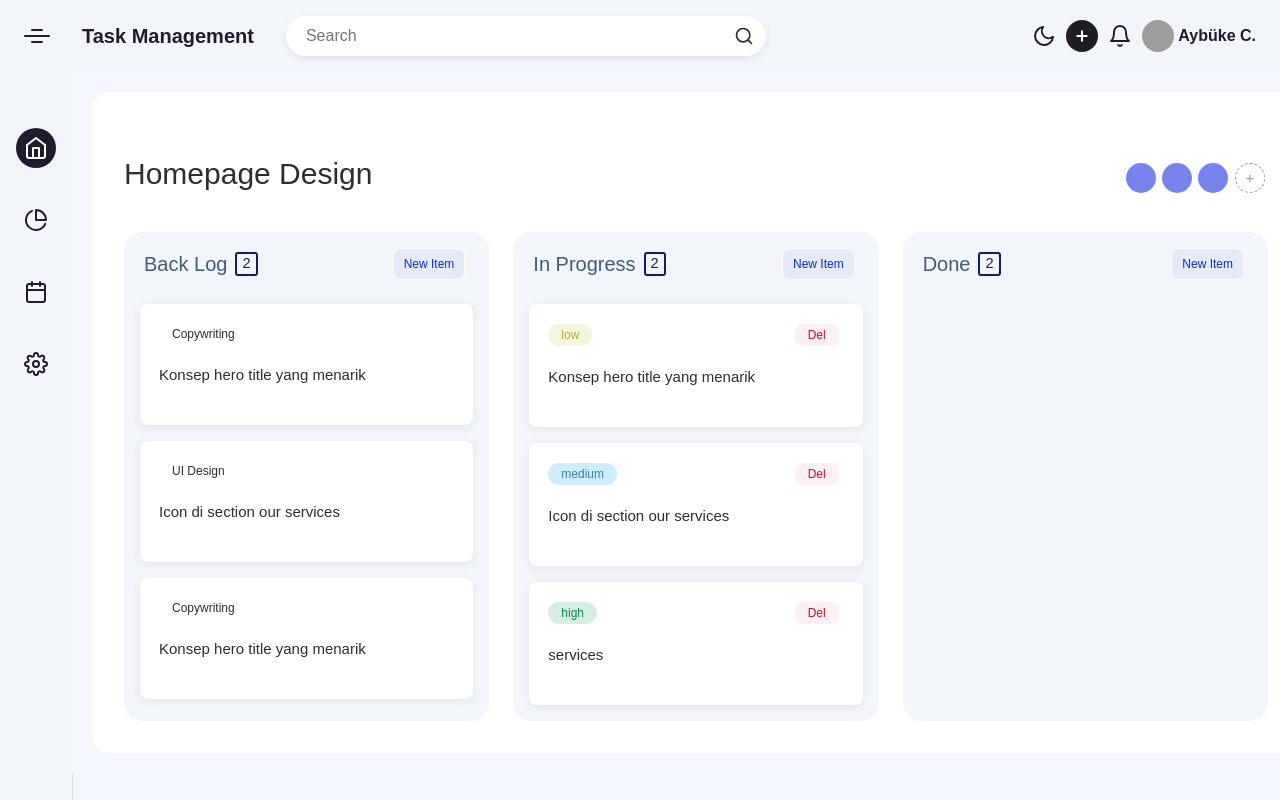
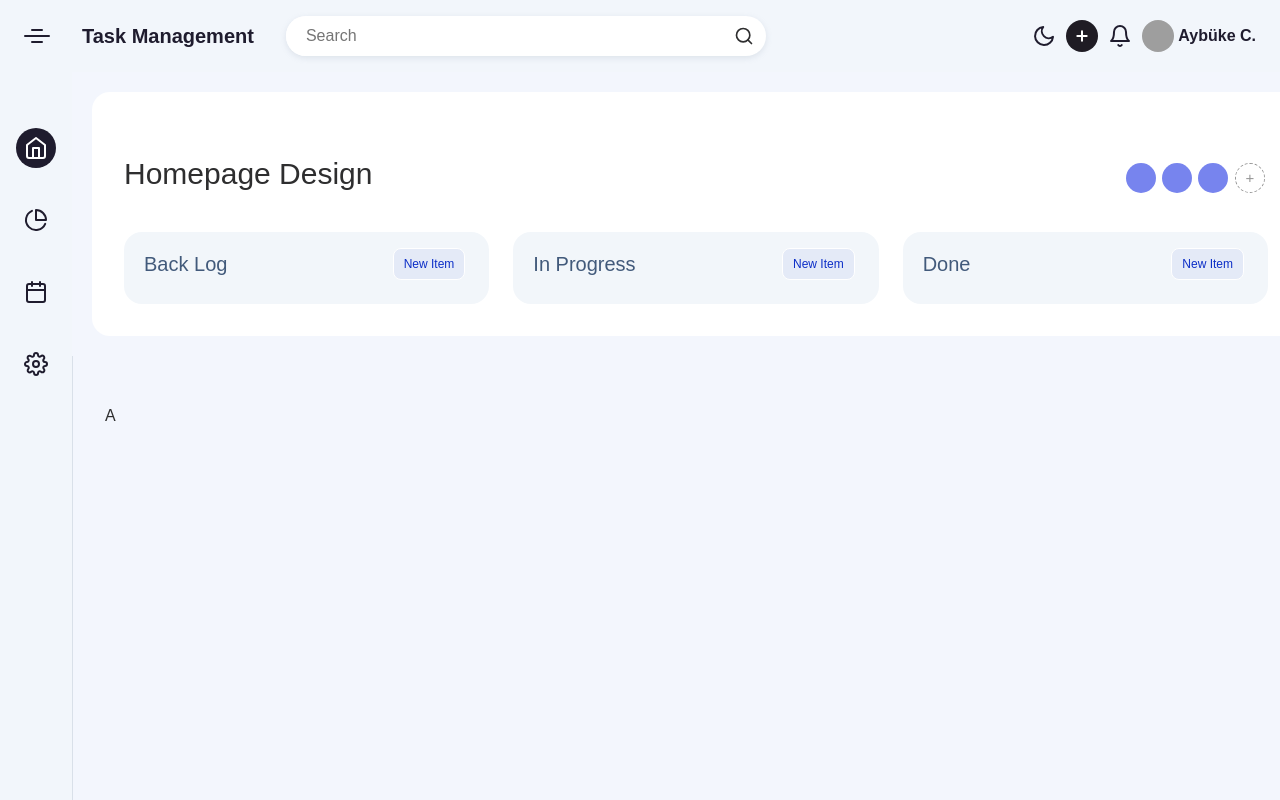
Before and after one commit to programmingwithnavilla/todoapp, a React (Create React App) app: page / in a window 1280 px wide. Shown: the top 800 px of the page. Built offline with nearby package versions, Linux system fonts and the light colour scheme; grey boxes are pictures that could not be loaded.

Commit message:
insert and delete tasks

```diff
--- a/package.json
+++ b/package.json
@@ -11,12 +11,15 @@
     "@types/react": "^18.0.15",
     "@types/react-dom": "^18.0.6",
     "bootstrap": "^5.1.3",
+    "i": "^0.3.7",
     "node-sass": "^7.0.1",
+    "npm": "^8.14.0",
     "react": "^18.2.0",
     "react-dom": "^18.2.0",
     "react-router-dom": "^6.3.0",
     "react-scripts": "5.0.1",
     "typescript": "^4.7.4",
+    "uuid": "^8.3.2",
     "web-vitals": "^2.1.4"
   },
   "scripts": {
@@ -42,5 +45,8 @@
       "last 1 firefox version",
       "last 1 safari version"
     ]
+  },
+  "devDependencies": {
+    "@types/uuid": "^8.3.4"
   }
 }
--- a/src/App.tsx
+++ b/src/App.tsx
@@ -2,16 +2,24 @@ import React from "react";
 import Router from "./router";
 import Sidebar from "./component/common/Sidebar";
 import Header from "./component/common/Header";
+import { Conditional } from "./utils/consts";
+import { useLocation } from "react-router-dom";
 import "./index.scss";
 
 const App = () => {
+  let isExcludedMatch = ["/signin", "/signup"].includes(useLocation().pathname);
   return (
     <div className="col d-flex flex-column">
-      <div className="col">
-        <Header />
-      </div>
-      <div className="col d-flex">
-        <Sidebar />
+      <Conditional checkRender={!isExcludedMatch}>
+        <div className="col">
+          <Header />
+        </div>
+      </Conditional>
+
+      <div className={`col ${!isExcludedMatch && "d-flex"} `}>
+        <Conditional checkRender={!isExcludedMatch}>
+          <Sidebar />
+        </Conditional>
         <Router />
       </div>
     </div>
--- a/src/component/specific/Task.tsx
+++ b/src/component/specific/Task.tsx
@@ -6,6 +6,7 @@ interface ITask {
   id: string;
   taskTitle: string;
   prority: string;
+  status: string;
   isEdit: Boolean;
   updateTask: Function;
   deleteTask: Function;
@@ -14,6 +15,7 @@ const Task = ({
   id,
   taskTitle,
   prority,
+  status,
   isEdit,
   updateTask,
   deleteTask,
@@ -28,7 +30,7 @@ const Task = ({
           <button
             className="btn-delete mx-1"
             onClick={() => {
-              deleteTask("inprogress", id);
+              deleteTask(status, id);
             }}
           >
             Del
@@ -75,12 +77,14 @@ const Task = ({
             setTitle(event.currentTarget.value);
           }}
           onKeyUp={(event) => {
+            console.log("id", id);
             if (event.key === "Enter") {
-              updateTask("inprogres", {
+              updateTask(status, {
                 id,
                 taskTitle: title,
                 prority: prorityTask,
                 isEdit: false,
+                status: status,
               });
               setTitle("");
               setPrority("low");
--- a/src/index.tsx
+++ b/src/index.tsx
@@ -6,13 +6,17 @@ import React from "react";
 import ReactDOM from "react-dom/client";
 import App from "./App";
 import reportWebVitals from "./reportWebVitals";
+import { BrowserRouter } from "react-router-dom";
+
 const root = ReactDOM.createRoot(
   document.getElementById("root") as HTMLElement
 );
 
 root.render(
   <React.StrictMode>
-    <App />
+    <BrowserRouter>
+      <App />
+    </BrowserRouter>
   </React.StrictMode>
 );
 
--- a/src/router/index.tsx
+++ b/src/router/index.tsx
@@ -15,7 +15,6 @@ const Signup = lazy(() => import("../screens/signup"));
 const Router = () => {
   return (
     <Suspense fallback={<div>loading</div>}>
-      <BrowserRouter>
       <Routes>
         {/* <Navbar /> */}
         <Route path="/" element={<Home />} />
@@ -26,7 +25,6 @@ const Router = () => {
         <Route path={profileRoutes.signUp} element={<Signup />} />
         <Route path={generalRoutes.notFound} element={<Notfound />} />
       </Routes>
-      </BrowserRouter>
     </Suspense>
   );
 };
--- a/src/screens/home/index.tsx
+++ b/src/screens/home/index.tsx
@@ -1,67 +1,100 @@
 import React, { Component } from "react";
 import Task from "../../component/specific/Task";
+import { groupBy } from "../../utils/consts/index";
+import { v4 as uuidv4 } from "uuid";
 import "./home.scss";
-type MyProps = {
-  // using `interface` is also ok
-  message?: string;
-};
-type MyState = {
+
+type Istate = {
   count: number; // like this
   list: any;
 };
-class Home extends React.Component<MyProps, MyState> {
-  state: MyState = {
+// list: [
+//   {
+//     id: 1,
+//     taskTitle: "Konsep hero title yang menarik",
+//     prority: "low",
+//     isEdit: false,
+//   },
+//   {
+//     id: 2,
+//     taskTitle: "Icon di section our services",
+//     prority: "medium",
+//     isEdit: false,
+//   },
+//   {
+//     id: 3,
+//     taskTitle: "services",
+//     prority: "high",
+//     isEdit: false,
+//   },
+// ],
+class Home extends React.Component<any, Istate> {
+  state: Istate = {
     count: 0,
-    list: [
-      {
-        id: 1,
-        taskTitle: "Konsep hero title yang menarik",
-        prority: "low",
-        isEdit: false,
-      },
-      {
-        id: 2,
-        taskTitle: "Icon di section our services",
-        prority: "medium",
-        isEdit: false,
-      },
-      {
-        id: 3,
-        taskTitle: "services",
-        prority: "high",
-        isEdit: false,
-      },
-    ],
+    list: {},
   };
 
-  addTask = (type: String) => {
+  componentDidMount() {
+    this.fetchAllTask();
+  }
+
+  fetchAllTask = () => {
+    console.log(localStorage);
+    if (localStorage.getItem("tasks")) {
+      let tasks = groupBy(JSON.parse(localStorage.getItem("tasks")!), "status");
+      console.log("tasks", tasks);
+      this.setState({ list: tasks });
+    }
+  };
+  addTask = (type: string) => {
     const { list } = this.state;
-    list.unshift({
-      id: 3,
+    if (list[type])
+      list[type].unshift({
+        id: uuidv4(),
         taskTitle: "",
         type: "",
+        status: type,
         isEdit: true,
       });
-
+    else {
+      console.log("nabud");
+      list[type] = [
+        {
+          id: uuidv4(),
+          taskTitle: "",
+          type: "",
+          status: type,
+          isEdit: true,
+        },
+      ];
+    }
+    console.log("after", list[type]);
     this.setState({ list });
   };
-  updateTask = (type: String, task: any) => {
+  updateTask = (type: string, task: any) => {
     const { list } = this.state;
-    let index = list.findIndex((lst: any) => lst.id === task.id);
-    if (index != -1) {
-      list[index] = task;
-      this.setState({ list });
-    }
+    let tasks = [];
+    console.log(type, task);
+    if (localStorage.getItem("tasks"))
+      tasks = JSON.parse(localStorage.getItem("tasks")!);
+    tasks.push(task);
+    localStorage.setItem("tasks", JSON.stringify(tasks));
+    this.fetchAllTask();
   };
-  deleteTask = (type: String, id: string) => {
+  deleteTask = (type: string, id: string) => {
     const { list } = this.state;
-    list.splice(
-      list.findIndex((x: any) => x.id === id),
+    let tasks = JSON.parse(localStorage.getItem("tasks")!);
+    tasks.splice(
+      tasks.findIndex((x: any) => x.id === id),
       1
     );
-    this.setState({ list });
+    localStorage.setItem("tasks", JSON.stringify(tasks));
+    this.fetchAllTask();
+    // this.setState({ list });
   };
   render() {
+    const { list } = this.state;
+    let listIsEmpty = Object.keys(list).length === 0;
     return (
       <div className="app">
         <main className="project">
@@ -83,32 +116,23 @@ class Home extends React.Component<MyProps, MyState> {
                   <div className="project-column-heading__title h2 m-0">
                     Back Log
                   </div>
-                  <span className="badge mx-2">2</span>
                 </div>
-                <button className="btm-new-item mx-1">New Item</button>
+                <button
+                  className="btm-new-item mx-1"
+                  onClick={() => this.addTask("backlog")}
+                >
+                  New Item
+                </button>
               </div>
-              <div className="task" draggable="true">
-                <div className="task__tags">
-                  <span className="task__tag task__tag--copyright">
-                    Copywriting
-                  </span>
-                </div>
-                <p>Konsep hero title yang menarik</p>
-              </div>
-              <div className="task" draggable="true">
-                <div className="task__tags">
-                  <span className="task__tag task__tag--design">UI Design</span>
-                </div>
-                <p>Icon di section our services</p>
-              </div>
-              <div className="task" draggable="true">
-                <div className="task__tags">
-                  <span className="task__tag task__tag--copyright">
-                    Copywriting
-                  </span>
-                </div>
-                <p>Konsep hero title yang menarik</p>
-              </div>
+              {!listIsEmpty &&
+                list.backlog &&
+                list.backlog.map((lst: any) => (
+                  <Task
+                    {...lst}
+                    updateTask={this.updateTask}
+                    deleteTask={this.deleteTask}
+                  />
+                ))}
             </div>
             <div className="project-column px-3">
               <div className="project-column-heading  py-2 rounded px-1 mt-2 mb-3">
@@ -116,16 +140,17 @@ class Home extends React.Component<MyProps, MyState> {
                   <div className="project-column-heading__title h2 m-0">
                     In Progress
                   </div>
-                  <span className="badge mx-2">2</span>
                 </div>
                 <button
                   className="btm-new-item mx-1"
-                  onClick={() => this.addTask("inProgress")}
+                  onClick={() => this.addTask("inprogres")}
                 >
                   New Item
                 </button>
               </div>
-              {this.state.list.map((lst: any) => (
+              {!listIsEmpty &&
+                list.inprogres &&
+                list.inprogres.map((lst: any) => (
                   <Task
                     {...lst}
                     updateTask={this.updateTask}
@@ -139,10 +164,23 @@ class Home extends React.Component<MyProps, MyState> {
                   <div className="project-column-heading__title h2 m-0">
                     Done
                   </div>
-                  <span className="badge mx-2">2</span>
                 </div>
-                <button className="btm-new-item mx-1">New Item</button>
+                <button
+                  className="btm-new-item mx-1"
+                  onClick={() => this.addTask("done")}
+                >
+                  New Item
+                </button>
               </div>
+              {!listIsEmpty &&
+                list.done &&
+                list.done.map((lst: any) => (
+                  <Task
+                    {...lst}
+                    updateTask={this.updateTask}
+                    deleteTask={this.deleteTask}
+                  />
+                ))}
             </div>
           </div>
         </main>
--- a/src/utils/consts/index.js
+++ b/src/utils/consts/index.js
@@ -1,3 +1,10 @@
 export const Conditional = ({ checkRender, children }) => {
   return !!checkRender && children;
 };
+
+export const groupBy = (data, key) =>
+  data.reduce((acc, curr) => {
+    if (!acc[curr[key]]) acc[curr[key]] = [];
+    acc[curr[key]].push(curr);
+    return acc;
+  }, {});
```
Also changed, not shown: 1 other file (tests, documents, lock files or other folders). Lines whose indentation alone changed are shown as unchanged.
